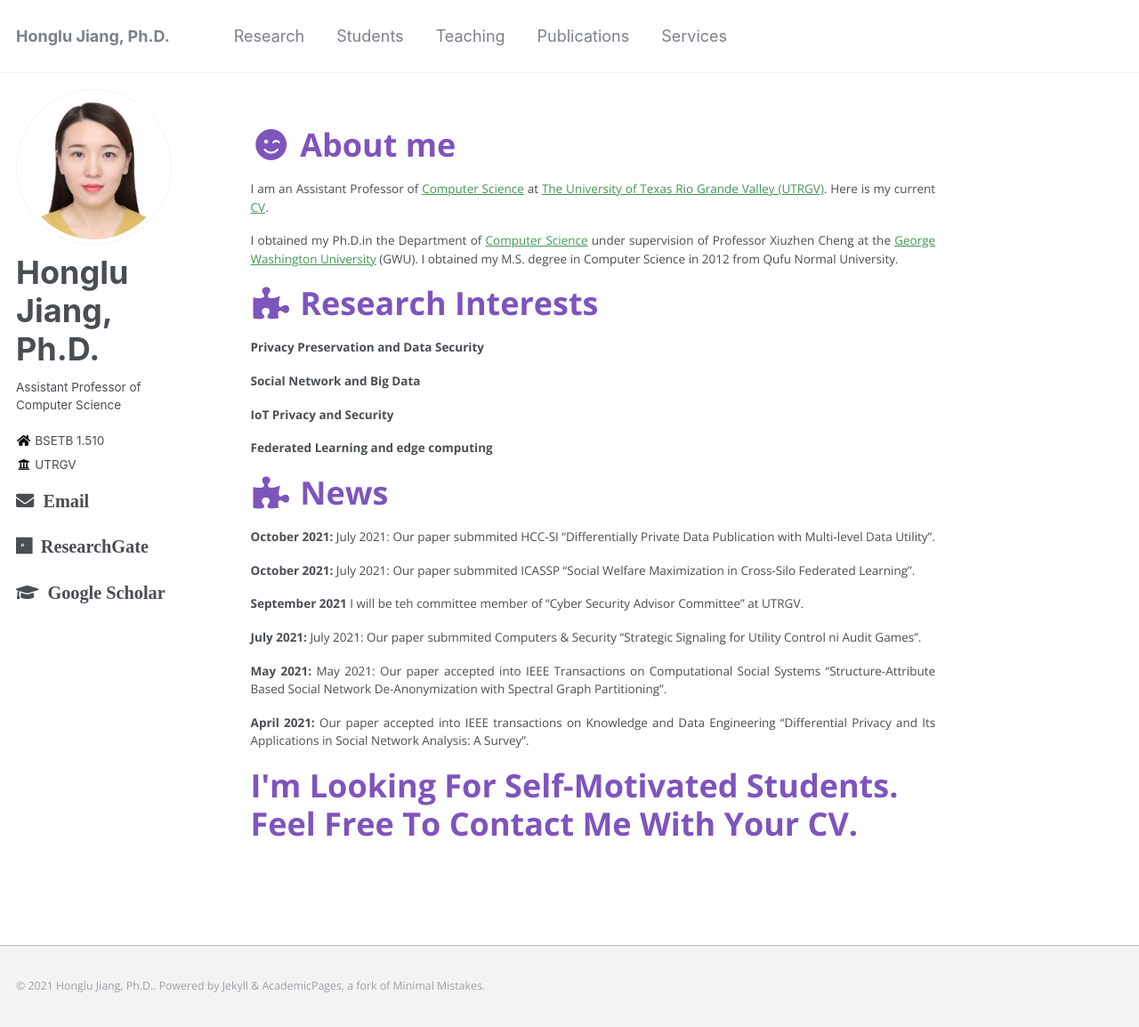
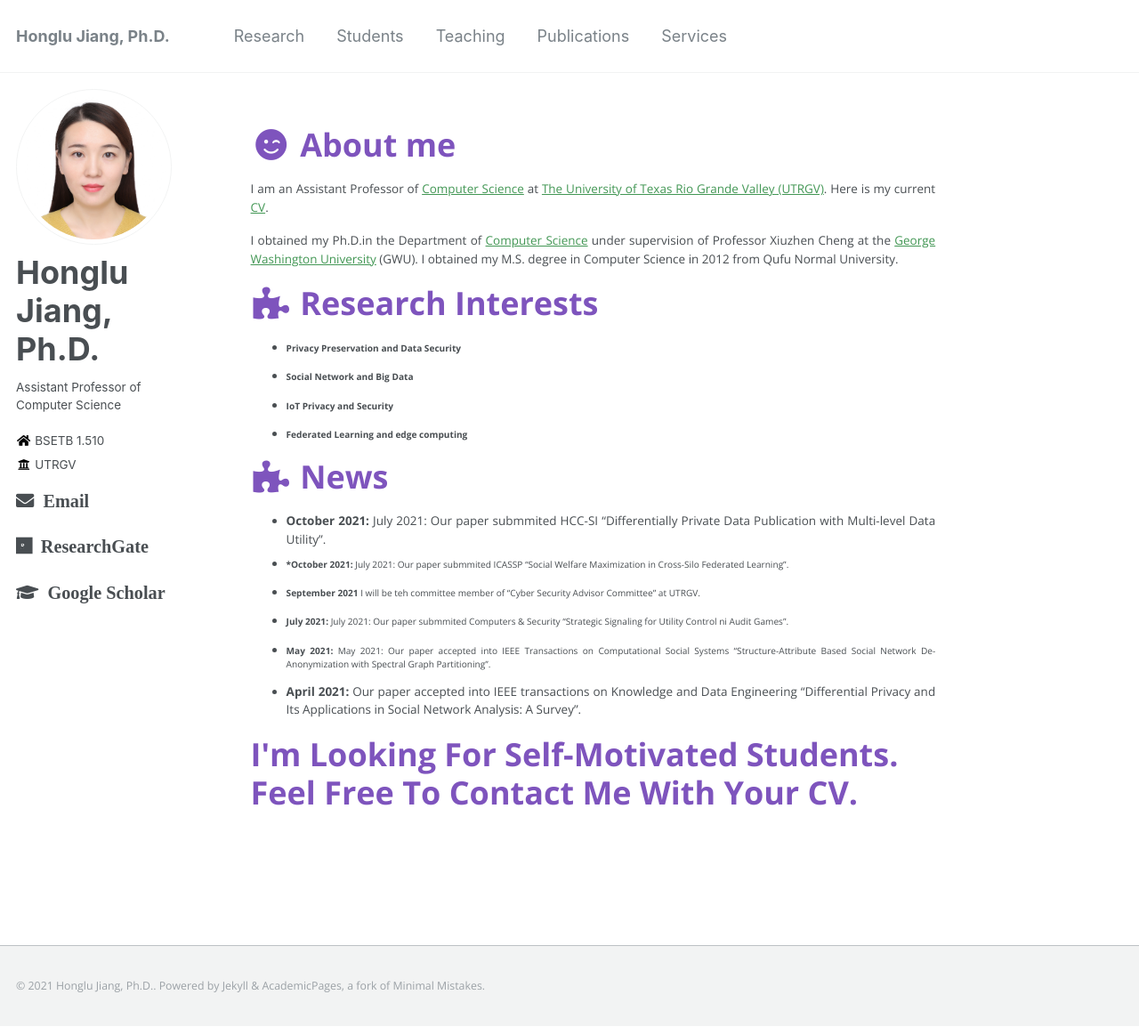
Before and after one commit to hljiang0720/hljiang.github.io, a Jekyll site: the page built from _pages/about.md, in a window 1280 px wide and 1154 px high. Shown: the whole window at 89% size. Built offline with Jekyll 4.4.1, drawn with Linux system fonts in a browser that asks for light colours.

```diff
--- a/_pages/about.md
+++ b/_pages/about.md
@@ -18,29 +18,28 @@ I obtained my Ph.D.in the Department of [Computer Science](https://www.cs.seas.g
 <h3><i class="fa fa-fw fa-puzzle-piece" aria-hidden="true"></i> Research Interests</h3>
 
 
- **Privacy Preservation and Data Security**
+* **Privacy Preservation and Data Security**
 
- **Social Network and Big Data**
+* **Social Network and Big Data**
 
- **IoT Privacy and Security**
+*  **IoT Privacy and Security**
 
- **Federated Learning and edge computing**
+*  **Federated Learning and edge computing**
 
 <h3><i class="fa fa-fw fa-puzzle-piece" aria-hidden="true"></i> News</h3>
 
 
 
- **October 2021:** July 2021: Our paper submmited HCC-SI “Differentially Private Data Publication with Multi-level Data Utility".
+*  **October 2021:** July 2021: Our paper submmited HCC-SI “Differentially Private Data Publication with Multi-level Data Utility".
+* ***October 2021:** July 2021: Our paper submmited ICASSP “Social Welfare Maximization in Cross-Silo Federated Learning".
 
- **October 2021:** July 2021: Our paper submmited ICASSP “Social Welfare Maximization in Cross-Silo Federated Learning".
+* **September 2021** I will be teh committee member of "Cyber Security Advisor Committee" at UTRGV.
 
-**September 2021** I will be teh committee member of "Cyber Security Advisor Committee" at UTRGV.
+*  **July 2021:** July 2021: Our paper submmited Computers & Security “Strategic Signaling for Utility Control ni Audit Games".
 
- **July 2021:** July 2021: Our paper submmited Computers & Security “Strategic Signaling for Utility Control ni Audit Games".
+*  **May 2021:** May 2021: Our paper accepted into IEEE Transactions on Computational Social Systems “Structure-Attribute Based Social Network De-Anonymization with Spectral Graph Partitioning".
 
- **May 2021:** May 2021: Our paper accepted into IEEE Transactions on Computational Social Systems “Structure-Attribute Based Social Network De-Anonymization with Spectral Graph Partitioning".
-
- **April 2021:** Our paper accepted into IEEE transactions on Knowledge and Data Engineering “Differential Privacy and Its Applications in Social Network Analysis: A Survey”.
+ * **April 2021:** Our paper accepted into IEEE transactions on Knowledge and Data Engineering “Differential Privacy and Its Applications in Social Network Analysis: A Survey”.
 
 
 
```
